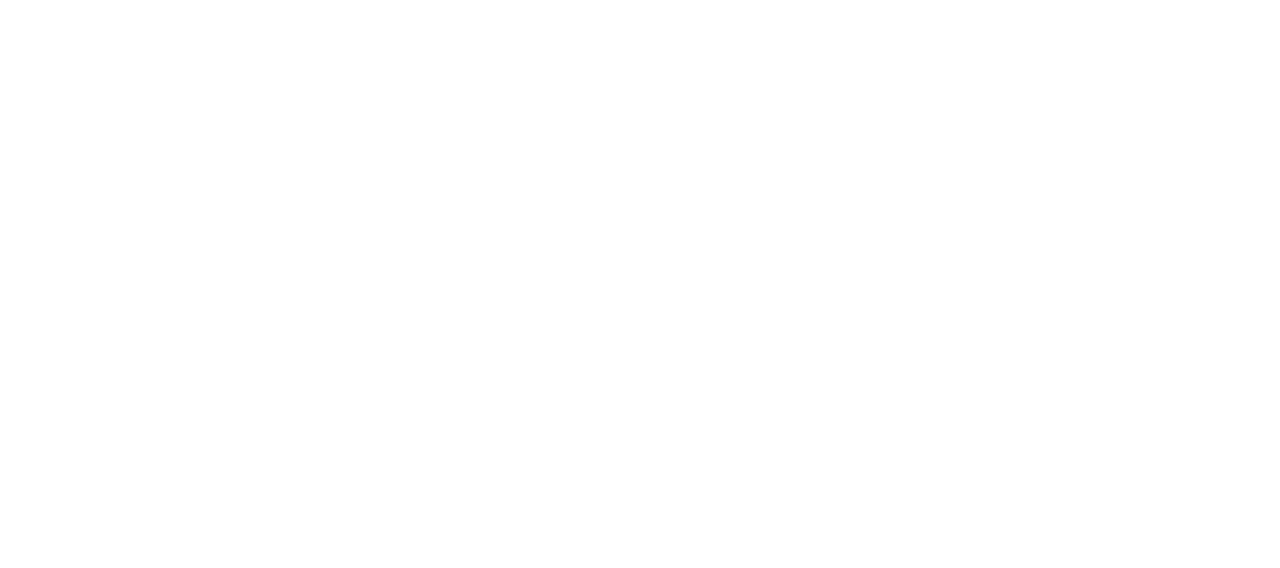
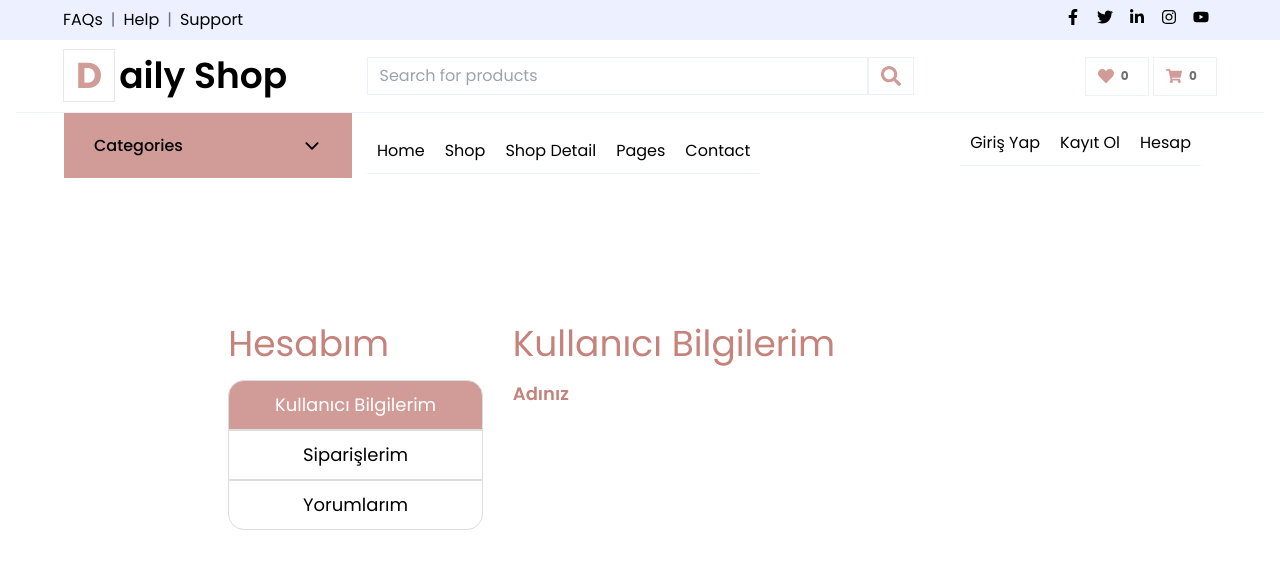
Before and after one commit to Mstfucrr/React-DailyShop, a React (Vite) app: page /account in a window 1280 px wide. Before the commit this address had no page. Shown: the top 568 px of the page. Built offline with nearby package versions, Linux system fonts and the light colour scheme.

Commit message:
add account page

```diff
--- a/src/components/Navbar.tsx
+++ b/src/components/Navbar.tsx
@@ -114,6 +114,8 @@
                       {/* login register links */}
                       <Link to="/login" className={navItemsStyle + " py-[10px] lx:py-[20px] px-[10px]"}>Giriş Yap</Link>
                       <Link to="/register" className={navItemsStyle + " py-[10px] lx:py-[20px] px-[10px]"}>Kayıt Ol</Link>
+                      <Link to="/account" className={navItemsStyle + " py-[10px] lx:py-[20px] px-[10px]"}>Hesap</Link>
+
 
                     </div>
                   </motion.div>
--- /dev/null
+++ b/src/components/account/account.tsx
@@ -0,0 +1,97 @@
+import { AnimatePresence, motion } from "framer-motion"
+import { useState } from "react"
+import { InputText } from 'primereact/inputtext'
+
+enum AccountTabs {
+    USER_INFO,
+    USER_ORDERS,
+    USER_COMMENTS
+}
+
+
+const Account = () => {
+    const [activeTab, setActiveTab] = useState(AccountTabs.USER_INFO)
+
+    return (
+        <>
+            <div className="my-[130px] w-full">
+                <div className="w-4/6 mx-auto">
+                    <div className="w-full flex md:flex-row flex-col">
+                        <div className="md:w-1/3 w-full px-[15px] relative">
+                            <h3 className="text-4xl my-4 text-primaryDark
+                                ">
+                                Hesabım
+                            </h3>
+                            <div className="flex flex-col w-full">
+                                <button className={`relative py-[10px] px-[15px] border border-solid border-[#ddd] rounded-t-2xl text-lg
+                                    hover:border-primary hover:bg-primary hover:text-white transition-all duration-300
+                                    ${activeTab === AccountTabs.USER_INFO ? 'bg-primary text-white' : 'bg-white text-black'}
+                                    `}
+                                    onClick={() => setActiveTab(AccountTabs.USER_INFO)}
+                                >
+                                    Kullanıcı Bilgilerim
+                                </button>
+
+                                <button className={`relative py-[10px] px-[15px] border border-solid border-[#ddd] text-lg
+                                    hover:border-primary hover:bg-primary hover:text-white transition-all duration-300
+                                    ${activeTab === AccountTabs.USER_ORDERS ? 'bg-primary text-white' : 'bg-white text-black'}
+                                    `}
+                                    onClick={() => setActiveTab(AccountTabs.USER_ORDERS)}
+                                >
+                                    Siparişlerim
+                                </button>
+
+                                <button className={`relative py-[10px] px-[15px] border border-solid border-[#ddd] rounded-b-2xl text-lg
+                                    hover:border-primary hover:bg-primary hover:text-white transition-all duration-300
+                                    ${activeTab === AccountTabs.USER_COMMENTS ? 'bg-primary text-white' : 'bg-white text-black'}
+
+                                    `}
+                                    onClick={() => setActiveTab(AccountTabs.USER_COMMENTS)}
+                                >
+                                    Yorumlarım
+                                </button>
+
+
+
+                            </div>
+                        </div>
+                        <div className="md:w-2/3 w-full">
+                            <AnimatePresence>
+                                {activeTab === AccountTabs.USER_INFO && (
+                                    <motion.div
+                                        initial={{ opacity: 0, x: -100 }}
+                                        animate={{ opacity: 1, x: 0 }}
+                                        exit={{ opacity: 0, x: 100 }}
+                                        transition={{ duration: 0.4 }}
+                                        className="w-full px-[15px] relative"
+                                    >
+                                        <h3 className="text-4xl my-4 text-primaryDark
+                                            ">
+                                            Kullanıcı Bilgilerim
+                                        </h3>
+                                        <div className="flex flex-col w-full">
+                                            <div className="flex flex-col md:flex-row w-full">
+                                                <div className="md:w-1/2 w-full">
+                                                    <label className="text-lg text-primaryDark font-semibold mb-2">
+                                                        Adınız
+                                                    </label>
+
+
+                                                </div>
+                                            </div>
+                                        </div>
+                                    </motion.div>
+                                )}
+
+
+                            </AnimatePresence>
+                        </div>
+
+                    </div>
+                </div>
+            </div>
+        </>
+    )
+}
+
+export default Account
--- /dev/null
+++ b/src/pages/Account/index.tsx
@@ -0,0 +1,19 @@
+import Navbar from '@/components/Navbar'
+import Searchbar from '@/components/Searchbar'
+import Topbar from '@/components/Topbar'
+import Account from '@/components/account/account'
+
+const AccountPage = () => {
+    return (
+        <>
+            <Topbar />
+            <Searchbar />
+            <Navbar />
+
+            <Account />
+
+        </>
+    )
+}
+
+export default AccountPage
--- a/src/routes/AppRouter.tsx
+++ b/src/routes/AppRouter.tsx
@@ -6,6 +6,7 @@
 import Register from '@/pages/register';
 import Cart from '@/pages/cart';
 import Admin from '@/pages/admin';
+import Account from '@/pages/Account';
 
 const AppRouter: React.FC = () => {
     return (
@@ -16,6 +17,7 @@
             <Route path="/register" Component={Register} />
             <Route path="/cart" Component={Cart} />
             <Route path="/admin" Component={Admin} />
+            <Route path="/account" Component={Account} />
             {/* <Route path="/checkout" Component={Checkout} />
         <Route path="/contact" Component={Contact} />  */}
         </Routes>
```
